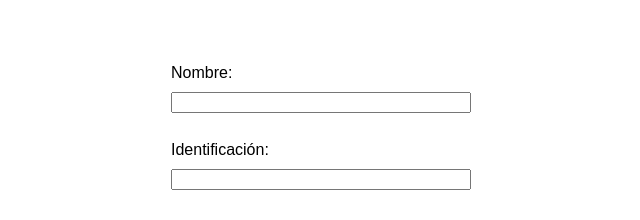
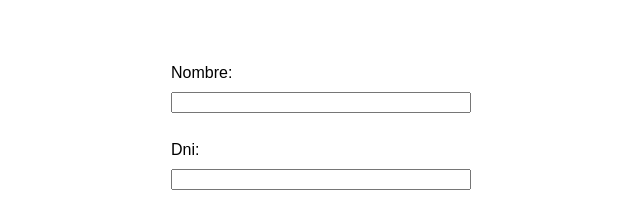
Before and after one commit to TeoRamosKees/FormToCanva, a plain HTML site: page index.html in a window 1280 px wide. Shown: the part 240-460 px from the top of the page, 319-959 px from the left. Drawn offline with nearby package versions, Linux system fonts and the light colour scheme.

Commit message:
Dni en lugar de identificacion

```diff
--- a/index.html
+++ b/index.html
@@ -11,7 +11,7 @@
         <label for="nombre">Nombre:</label>
         <input type="text" id="nombre" name="nombre" required><br>
 
-        <label for="identificacion">Identificación:</label>
+        <label for="identificacion">Dni:</label>
         <input type="text" id="identificacion" name="identificacion" required><br>
 
         <button type="submit">Generar Carnet</button>
```
